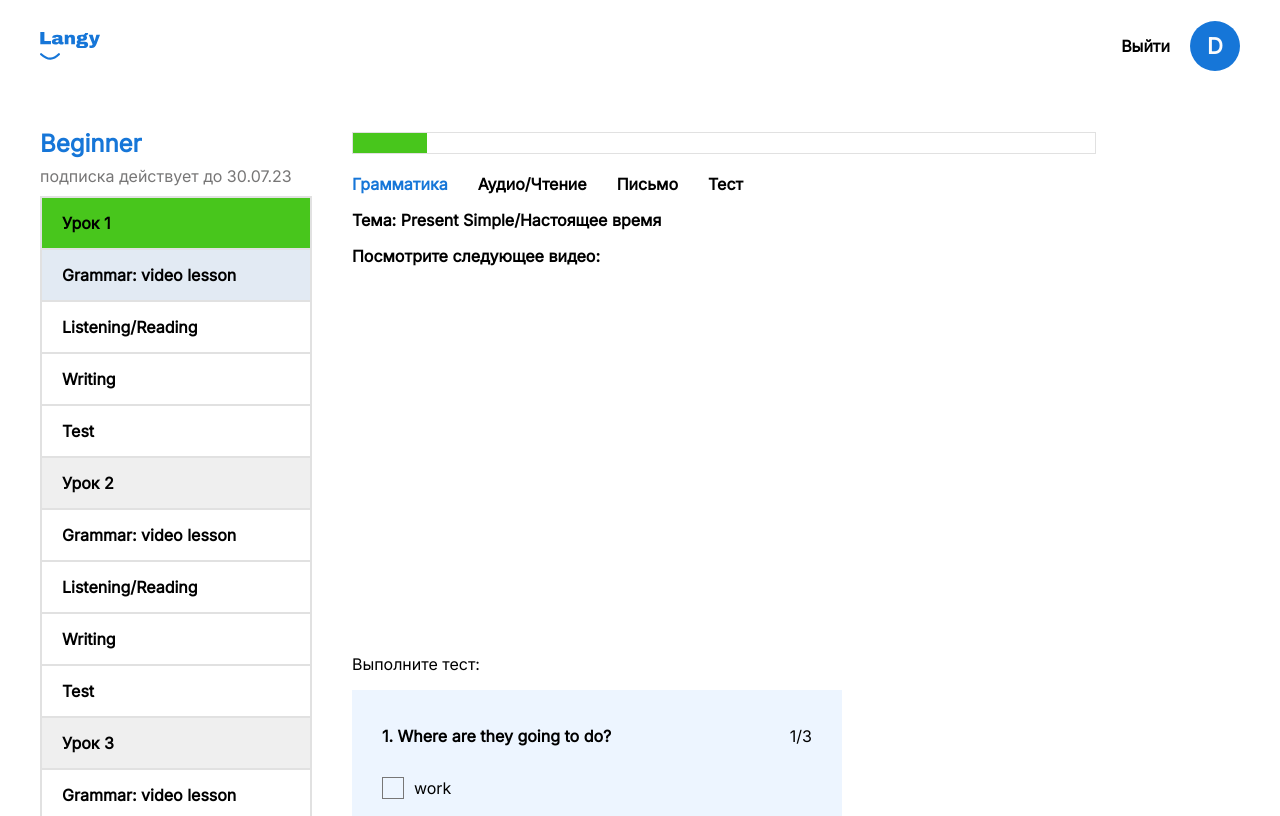
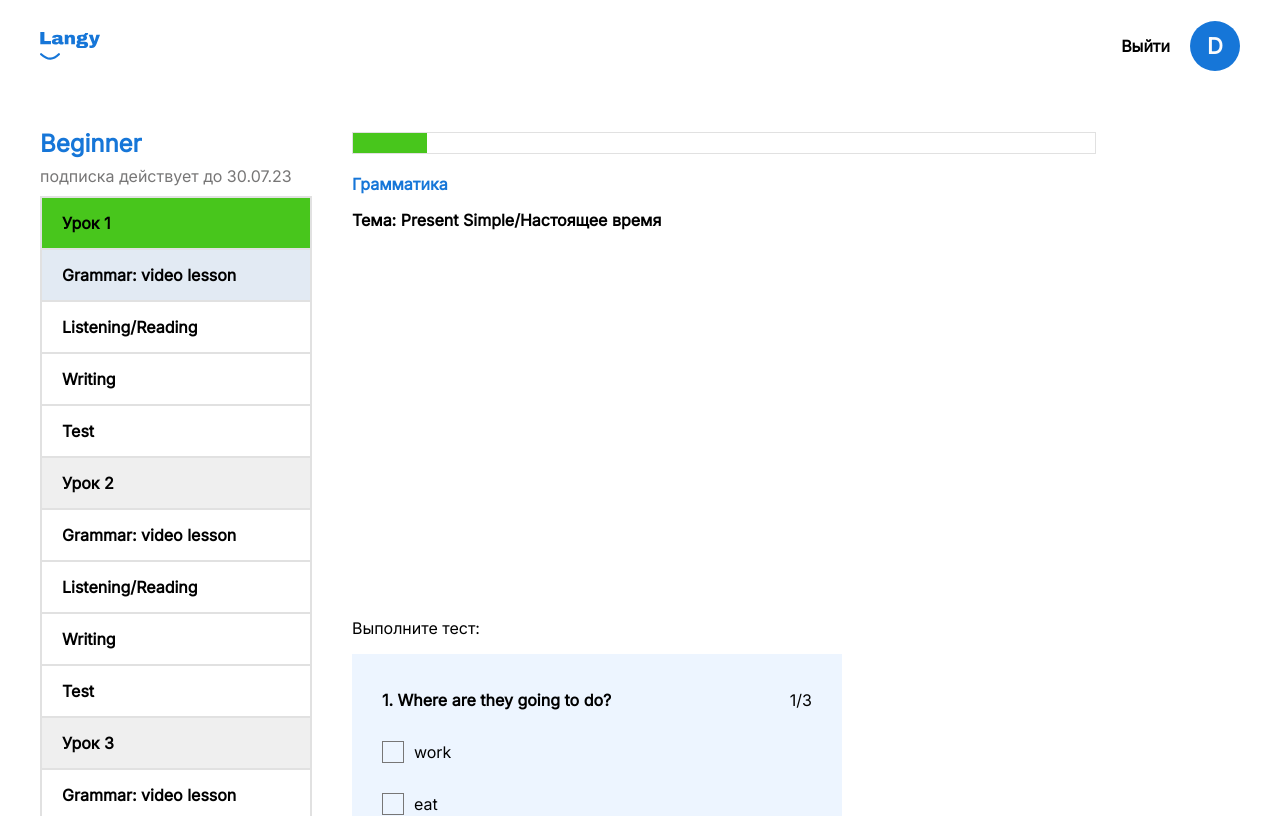
Before and after one commit to DiyazMukhanov/langy-website, a Next.js app: page /lessons/lesson1/video in a window 1280 px wide. Shown: the top 816 px of the page. Built offline with nearby package versions, Linux system fonts and the light colour scheme.

Commit message:
Video lesson updated

```diff
--- a/layouts/Lessons/LessonLayout.jsx
+++ b/layouts/Lessons/LessonLayout.jsx
@@ -4,7 +4,7 @@ import { useEffect, useRef } from "react";
 import classNames from "classnames";
 import SideBarDesktop from "./SideBarDesktop";
 
-export default function LessonLayout({ children, lessonsSummary }) {
+export default function LessonLayout({ children, lessonsSummary, chapter }) {
     const progress = 10
 
     const currentLesson = lessonsSummary.filter(lesson => lesson.isCurrent === true)
@@ -25,10 +25,10 @@ export default function LessonLayout({ children, lessonsSummary }) {
             </div>
 
         <div className={styles.links}>
-           <p className={classNames({[styles.currentLink]: currentChapter[0].ru === 'Грамматика'})}>Грамматика</p>
-           <p className={classNames({[styles.currentLink]: currentChapter[0].ru === 'Аудио/Чтение'})}>Аудио/Чтение</p>
-           <p className={classNames({[styles.currentLink]: currentChapter[0].ru === 'Письмо'})}>Письмо</p>
-           <p className={classNames({[styles.currentLink]: currentChapter[0].ru === 'Тест'})}>Тест</p>
+           {chapter === 'grammar' && <p className={styles.currentLink}>Грамматика</p>}
+           {chapter === 'audio' && <p className={styles.currentLink}>Аудио/Чтение</p>}
+           {chapter === 'writing' && <p className={styles.currentLink}>Письмо</p>}
+           {chapter === 'test' && <p className={styles.currentLink}>Тест</p>}
         </div>
         {children}
         </div>
--- a/layouts/Lessons/VideoLessonLayout.jsx
+++ b/layouts/Lessons/VideoLessonLayout.jsx
@@ -43,11 +43,11 @@ export default function VideoLessonLayout() {
     }
 
     return (
-        <LessonLayout lessonsSummary={lessonsSummary}>
+        <LessonLayout lessonsSummary={lessonsSummary} chapter='grammar'>
             <div className={styles.container}>
                 <div className={styles.top}>
                     <p className={styles.topic}>Тема: Present Simple/Настоящее время</p>
-                    <p className={styles.task}>Посмотрите следующее видео:</p>
+                    {/* <p className={styles.task}>Посмотрите следующее видео:</p> */}
                     <div className={styles.wrapper}>
                     {hasWindow && <ReactPlayer
                         url='https://www.youtube.com/watch?v=TD-WPyKQy9o'
```
